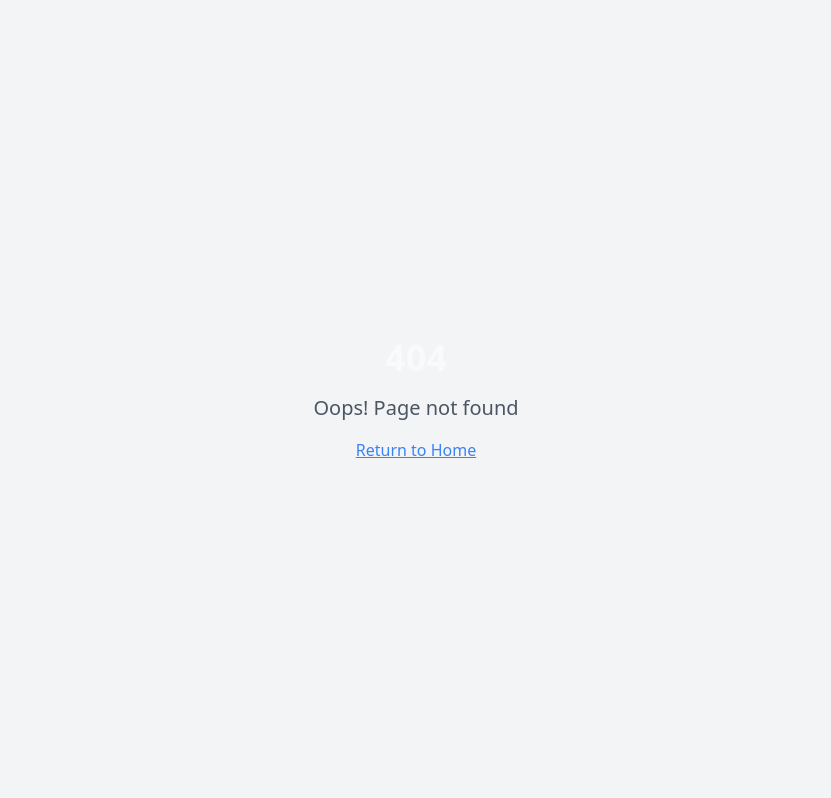
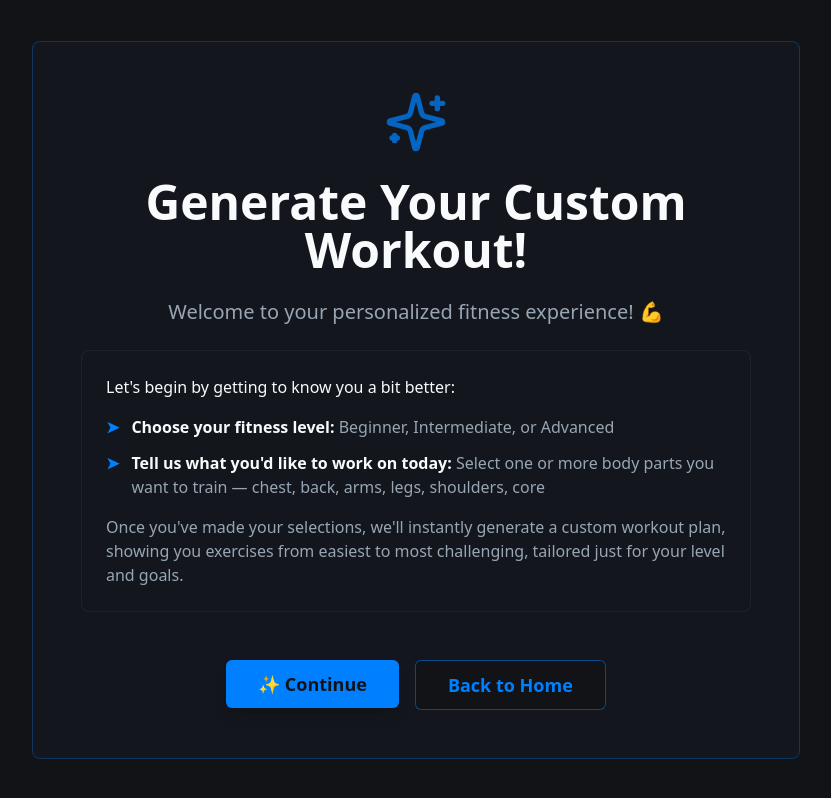
Before and after one commit to AradhyaMalaviya/art-decoder-tool, a React (Vite) app: page /generate-workout in a window 1280 px wide. Before the commit this address had no page. Shown: the whole page, without its empty margins (224-1055 px from the left). Built offline with nearby package versions, Linux system fonts and the light colour scheme; sample sign-in values are in the browser's storage; the HTML template or start-up script is replaced by a standard one.

Commit message:
Refactor: Change "Start Training" to "Generate Workout"

```diff
--- a/src/App.tsx
+++ b/src/App.tsx
@@ -6,7 +6,7 @@ import { BrowserRouter, Routes, Route, Navigate } from "react-router-dom";
 import { AuthProvider, useAuth } from "@/contexts/AuthContext";
 import Index from "./pages/Index";
 import Exercises from "./pages/Exercises";
-import StartTraining from "./pages/StartTraining";
+import GenerateWorkout from "./pages/GenerateWorkout";
 import NotFound from "./pages/NotFound";
 import Auth from "./pages/Auth";
 import Nutrition from "./pages/Nutrition";
@@ -40,7 +40,7 @@ const App = () => (
             <Route path="/auth" element={<Auth />} />
             <Route path="/" element={<ProtectedRoute><Index /></ProtectedRoute>} />
             <Route path="/exercises" element={<ProtectedRoute><Exercises /></ProtectedRoute>} />
-            <Route path="/start-training" element={<ProtectedRoute><StartTraining /></ProtectedRoute>} />
+            <Route path="/generate-workout" element={<ProtectedRoute><GenerateWorkout /></ProtectedRoute>} />
             <Route path="/nutrition" element={<ProtectedRoute><Nutrition /></ProtectedRoute>} />
             <Route path="/nutrition/questionnaire" element={<ProtectedRoute><NutritionQuestionnaire /></ProtectedRoute>} />
             <Route path="/nutrition/roadmap" element={<ProtectedRoute><NutritionRoadmap /></ProtectedRoute>} />
--- a/src/components/HeroSection.tsx
+++ b/src/components/HeroSection.tsx
@@ -45,12 +45,12 @@ export const HeroSection = ({ searchTerm, onSearchChange }: HeroSectionProps) =>
 
         {/* CTA Buttons */}
         <div className="flex flex-col sm:flex-row gap-4 justify-center">
-          <Link to="/start-training">
+          <Link to="/generate-workout">
             <Button
               size="lg"
               className="bg-primary hover:bg-primary/90 text-primary-foreground px-8 py-4 text-lg font-semibold shadow-lg hover:shadow-primary/30 transition-all duration-300 hover:scale-105"
             >
-              Start Training
+              Generate Workout
             </Button>
           </Link>
           <Link to="/exercises">
--- a/src/pages/StartTraining.tsx
+++ b/src/pages/GenerateWorkout.tsx
@@ -12,7 +12,7 @@ type FitnessLevel = 'Beginner' | 'Intermediate' | 'Advanced' | null;
 
 const muscleGroups = ['Chest', 'Back', 'Legs', 'Arms', 'Shoulders', 'Core'];
 
-const StartTraining = () => {
+const GenerateWorkout = () => {
   const navigate = useNavigate();
   const [step, setStep] = useState<'intro' | 'level' | 'bodyPart' | 'exercises'>('intro');
   const [selectedLevel, setSelectedLevel] = useState<FitnessLevel>(null);
@@ -54,7 +54,7 @@ const StartTraining = () => {
             </div>
 
             <h1 className="text-4xl md:text-5xl font-bold text-foreground">
-              Start Your Training Journey!
+              Generate Your Custom Workout!
             </h1>
 
             <p className="text-xl text-muted-foreground">
@@ -289,4 +289,4 @@ const StartTraining = () => {
   );
 };
 
-export default StartTraining;
+export default GenerateWorkout;
```
